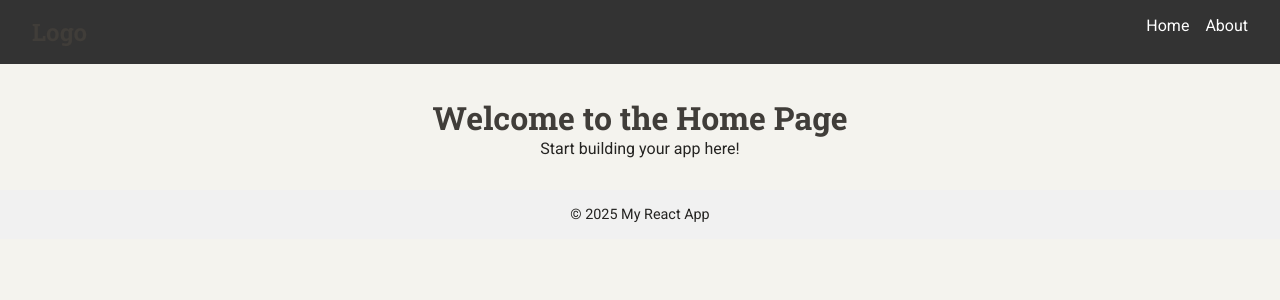
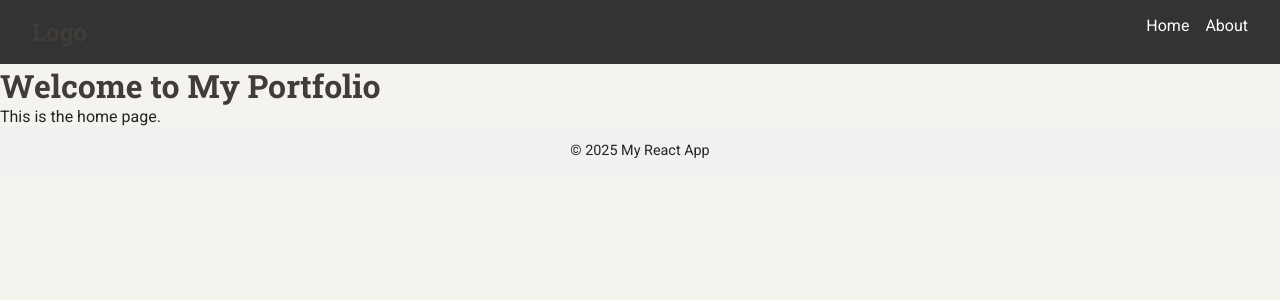
Before and after one commit to bruhu/Portfolio, a React (Create React App) app: page / in a window 1280 px wide. Shown: the top 300 px of the page. Built offline with nearby package versions, Linux system fonts and the light colour scheme.

Commit message:
add notfound page

```diff
--- a/package.json
+++ b/package.json
@@ -7,6 +7,7 @@
     "cra-template": "1.2.0",
     "react": "^18.0.0",
     "react-dom": "^18.0.0",
+    "react-router-dom": "^7.1.3",
     "react-scripts": "^5.0.1",
     "uuid": "^7.0.3"
   },
--- a/src/pages/Home/Home.js
+++ b/src/pages/Home/Home.js
@@ -1,13 +1,12 @@
 import React from 'react';
-import './Home.css';
 
-function Home() {
+const Home = () => {
   return (
-    <div className="Home">
-      <h1>Welcome to the Home Page</h1>
-      <p>Start building your app here!</p>
+    <div>
+      <h1>Welcome to My Portfolio</h1>
+      <p>This is the home page.</p>
     </div>
   );
-}
+};
 
 export default Home;
```
Also changed, not shown: src/pages/About/About.js (+5 -6 lines), src/pages/NotFound/NotFound.js (added, +12 -0 lines), 1 other file (tests, documents, lock files or other folders).
